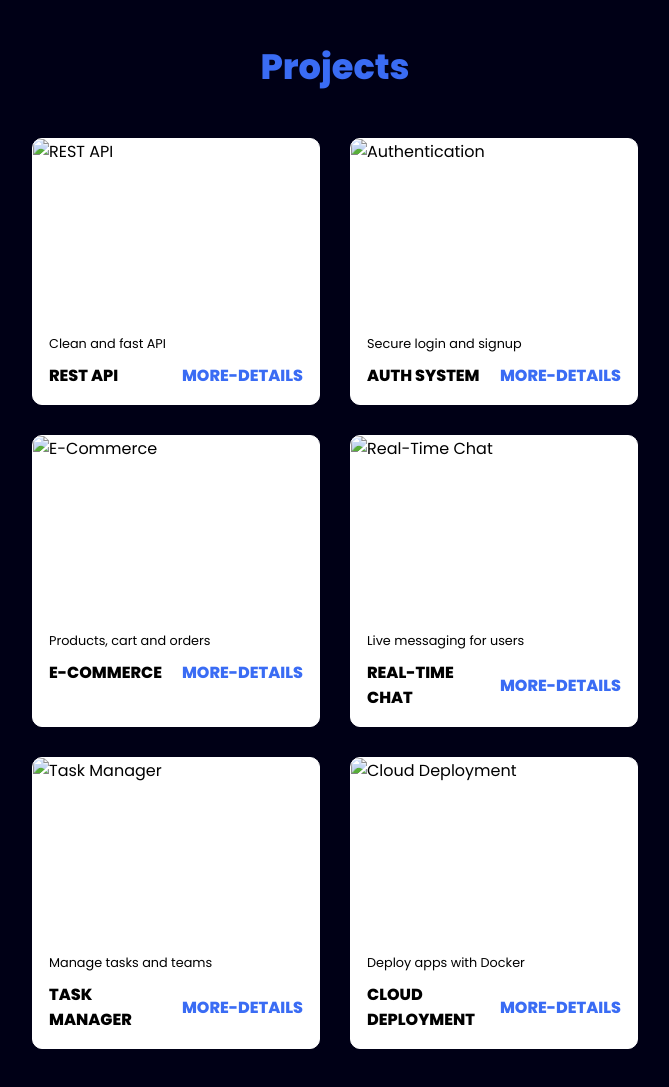
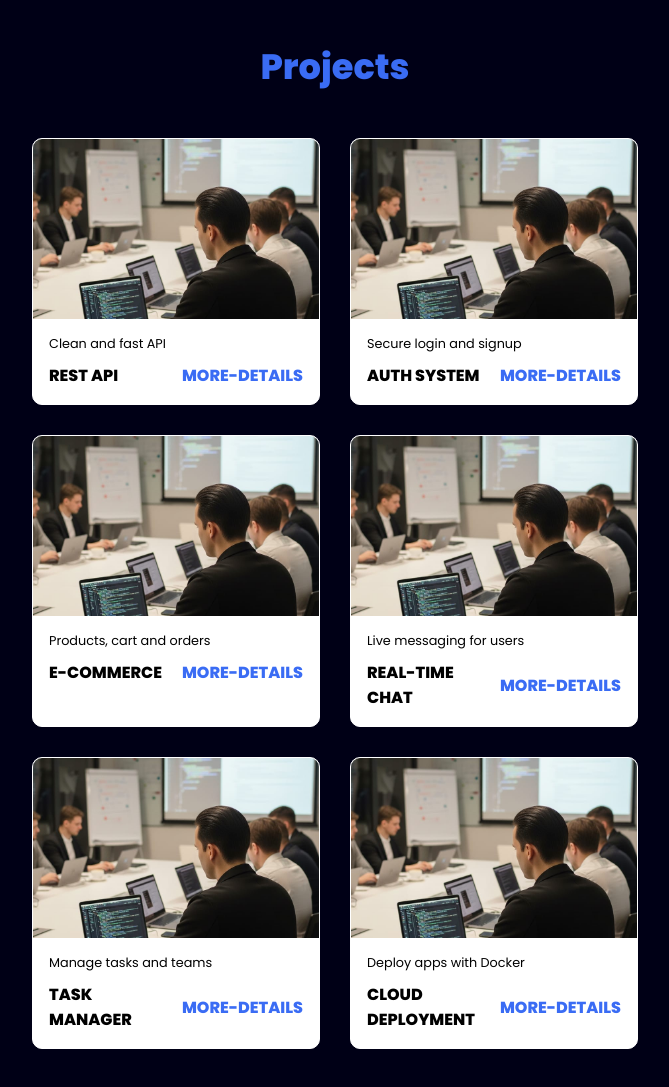
Before and after one commit to fathyelshaer7-ship-it/fathy-portfolio, a plain HTML site: page index.html in a window 1280 px wide. Shown: the part 1960-3047 px from the top of the page, without its empty margins (305-974 px from the left). Drawn offline with Linux system fonts and the light colour scheme; files whose address does not match are found by name.

Commit message:
Fix HTML encoding issues in index.html

```diff
--- a/index.html
+++ b/index.html
@@ -73,7 +73,7 @@
 
         <div class="project-card">
             <div class="project-image">
-                <img src="imegs/background.jpeg 1.jpg" alt="REST API">
+                <img src="imegs/background.jpeg%201.jpg" alt="REST API">
             </div>
             <div class="project-info">
                 <p class="project-category">Clean and fast API</p>
@@ -86,7 +86,7 @@
 
         <div class="project-card">
             <div class="project-image">
-                <img src="imegs/background.jpeg1.jpg" alt="Authentication">
+                <img src="imegs/background.jpeg%201.jpg" alt="Authentication">
             </div>
             <div class="project-info">
                 <p class="project-category">Secure login and signup</p>
@@ -99,7 +99,7 @@
 
         <div class="project-card">
             <div class="project-image">
-                <img src="background.jpeg1.jpg" alt="E-Commerce">
+                <img src="background.jpeg%201.jpg" alt="E-Commerce">
             </div>
             <div class="project-info">
                 <p class="project-category">Products, cart and orders</p>
@@ -112,7 +112,7 @@
 
         <div class="project-card">
             <div class="project-image">
-                <img src="imegs/background.jpeg1.jpg" alt="Real-Time Chat">
+                <img src="imegs/background.jpeg%201.jpg" alt="Real-Time Chat">
             </div>
             <div class="project-info">
                 <p class="project-category">Live messaging for users</p>
@@ -125,7 +125,7 @@
 
         <div class="project-card">
             <div class="project-image">
-                <img src="imegs/background.jpeg1.jpg" alt="Task Manager">
+                <img src="imegs/background.jpeg%201.jpg" alt="Task Manager">
             </div>
             <div class="project-info">
                 <p class="project-category">Manage tasks and teams</p>
@@ -138,7 +138,7 @@
 
         <div class="project-card">
             <div class="project-image">
-                <img src="imegs/background.jpeg1.jpg" alt="Cloud Deployment">
+                <img src="imegs/background.jpeg%201.jpg" alt="Cloud Deployment">
             </div>
             <div class="project-info">
                 <p class="project-category">Deploy apps with Docker</p>
```
